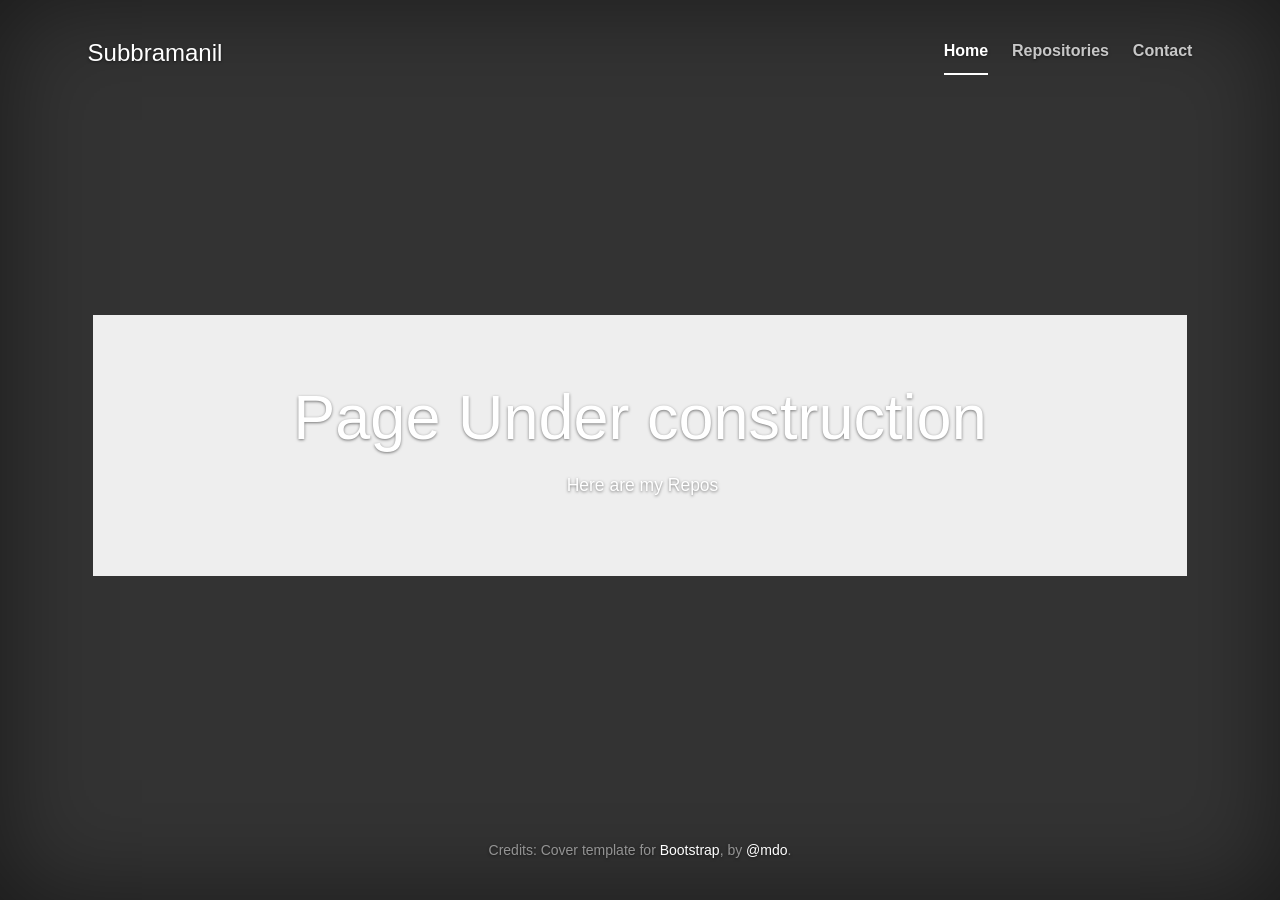
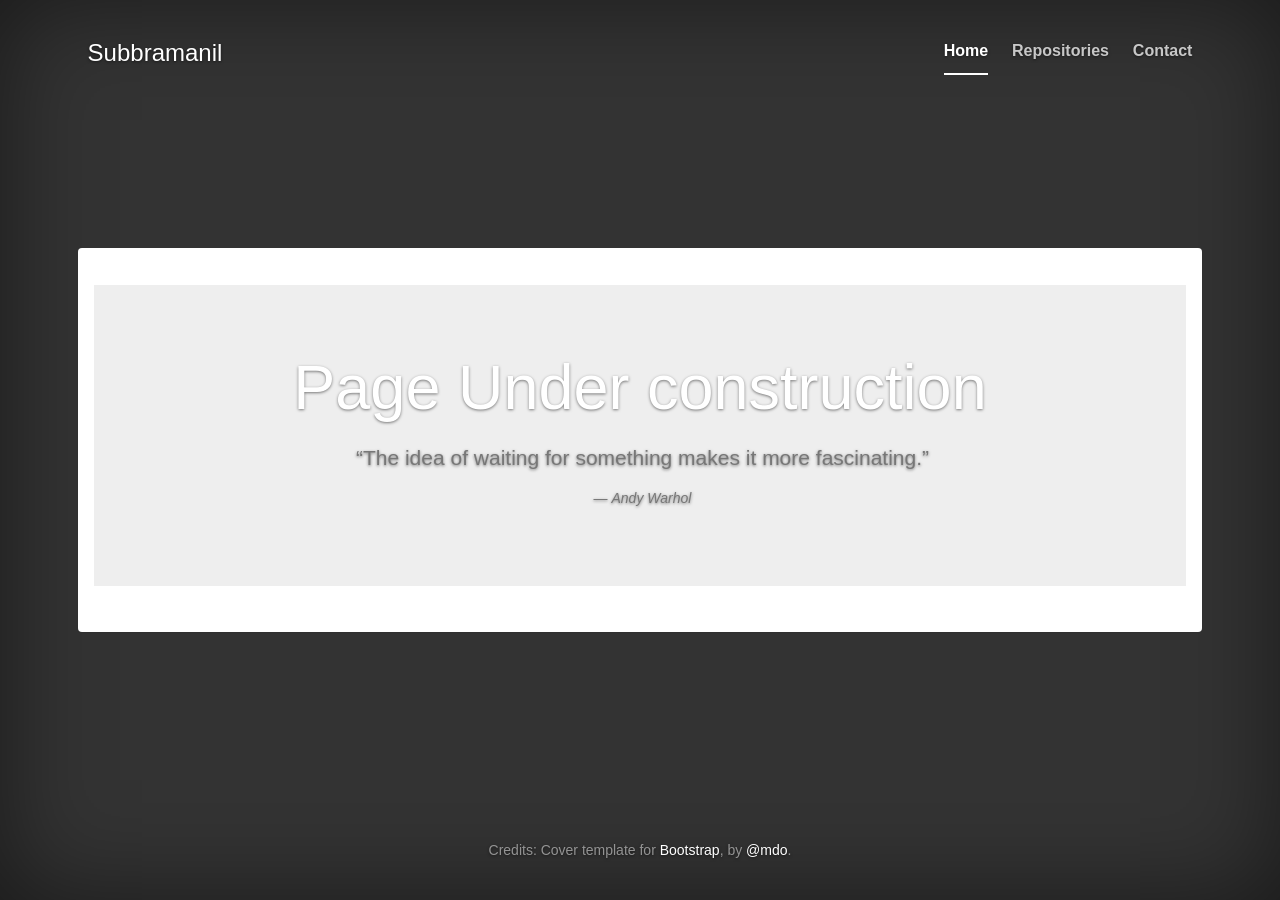
Before and after one commit to subbramanil/subbramanil.github.io, a Jekyll site: the page built from repos.html, in a window 1280 px wide. Built offline with Jekyll 4.4.1, drawn with Linux system fonts in a browser that asks for light colours; nearby versions of some CDN libraries.

Commit message:
Minor content changes

```diff
--- a/index.html
+++ b/index.html
@@ -4,4 +4,5 @@ title: Subbramanian Lakshmanan, Enthusiasic Developer
 ---
 <div class="blurb">
     <h1>Hi there, I'm Subbramanian Lakshmanan!</h1>
+    <a href="/repos">Check out my repositories...</a>
 </div>
--- a/repos.html
+++ b/repos.html
@@ -2,7 +2,7 @@
 layout: default
 title: Repositories
 ---
-<section class="">
+<section class="panel">
     <header class="panel-heading">
         <!--<h2> Page Under construction </h2>-->
     </header>
@@ -10,7 +10,8 @@ title: Repositories
         <div class="jumbotron">
             <h1> Page Under construction </h1>
             <blockquote>
-                Here are my Repos
+                <p class="fixColor">“The idea of waiting for something makes it more fascinating.”</p>
+                <footer><cite title="Source Title">Andy Warhol</cite></footer>
             </blockquote>
         </div>
     </div>
```
